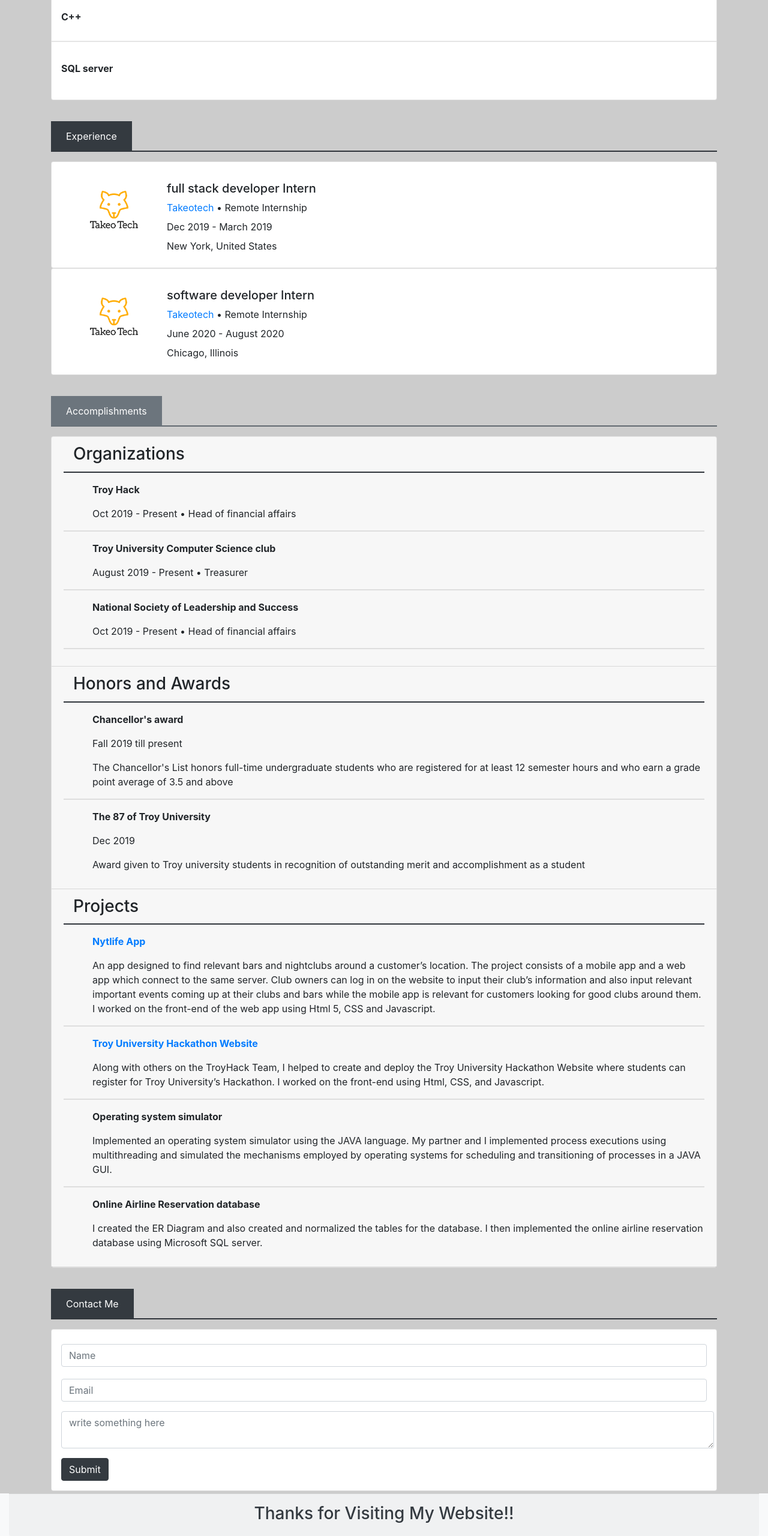
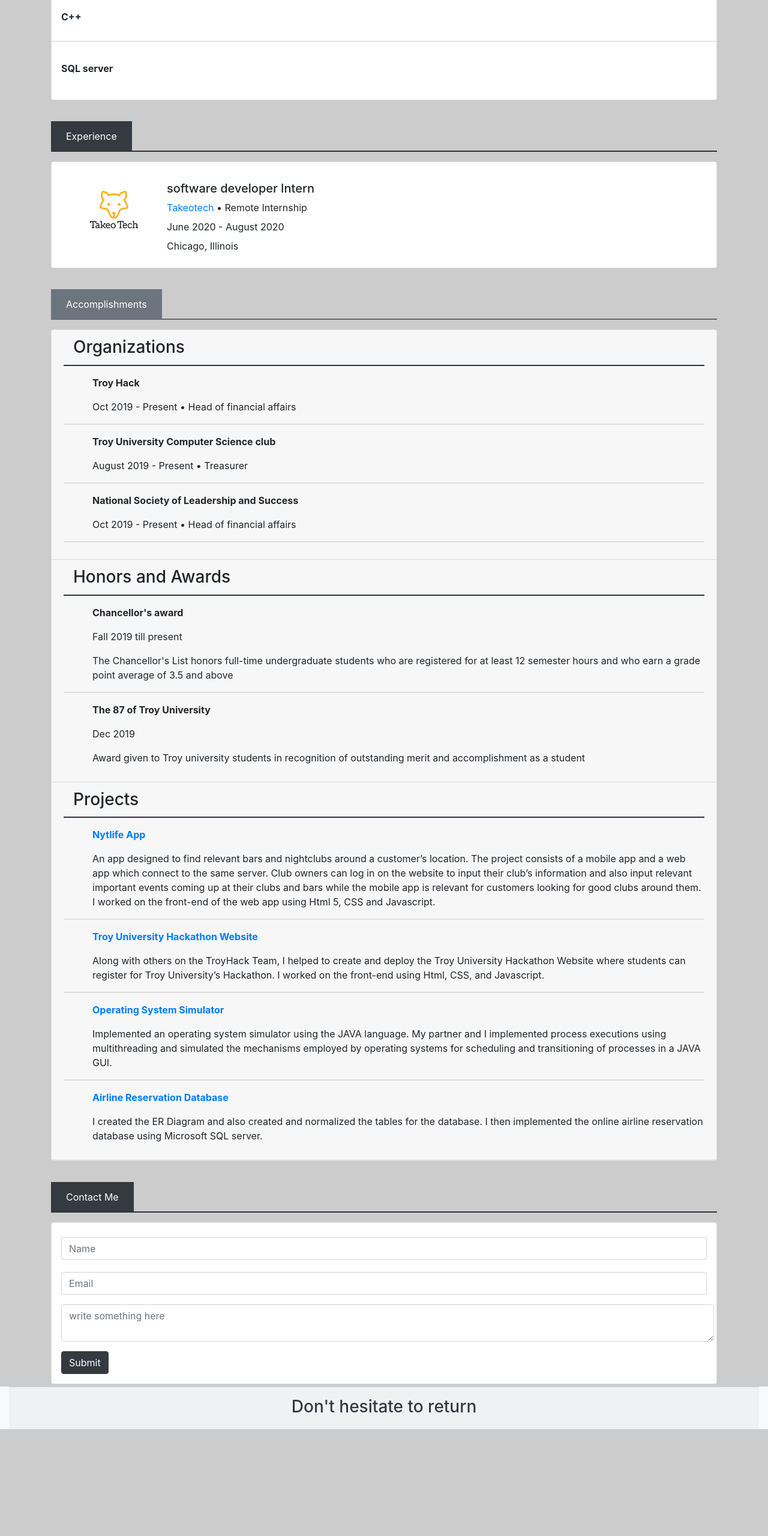
Before and after one commit to bdairo/portfolioWebsite, a plain HTML site: page index.html in a window 1280 px wide. Shown: the part 1623-4183 px from the top of the page at 60% size. After the commit the page ends 4005 px from the top, so only its background shows below. Drawn offline with nearby package versions, Linux system fonts and the light colour scheme.

Commit message:
Updated Projects and added form submission functionality

```diff
--- a/index.html.html
+++ b/index.html
@@ -145,17 +145,17 @@
             <div class="container mt-5">
                 <span class= "bg-dark text-white"> Experience</span>
                 <hr class= "bg-dark">
-                <div class="row">
+               <!-- <div class="row">
                     <div class="col">
                         <div class="card bg-white">
                                 <div class="media p-3">
-                                    <a href="https://www.takeotech.com/">
+                                    <a href="http://tribalchat.me/">
                                          <img  src="takeotech.png" width="80" class="img-fluid mx-5 my-3 py-3" alt="takeotech logo">
                                    </a>
                                     <div class="media-body mt-3">
 
-                                      <h5 class="mt-0">full stack developer Intern</h5>
-                                      <p class="mb-2">  <a href="https://www.takeotech.com/"> Takeotech </a> • Remote Internship</p>
+                                      <h5 class="mt-0">software developer Intern</h5>
+                                      <p class="mb-2">  <a href="http://tribalchat.me/"> Tribal Chat</a> • Remote Internship</p>
                                       <p class="mb-2">Dec 2019 - March 2019</p>
                                       <p class="mb-2"> New York, United States</p>
                                     </div>
@@ -166,7 +166,7 @@
 
 
 
-                </div>
+                </div>-->
 
                 <div class="row">
                     <div class="col">
@@ -247,11 +247,11 @@
                                     <p class="ml-5">Along with others on the TroyHack Team, I helped to create and deploy the Troy University Hackathon Website where students can register for Troy University’s Hackathon. I worked on the front-end using Html, CSS, and Javascript. </p>
                                     <hr>
 
-                                    <p class="ml-5"> <strong>Operating system simulator	</strong>	</p>
+                                    <p class="ml-5"> <strong> <a href="https://github.com/bdairo/Operating-System-Simulator"> Operating System Simulator </a> </strong>	</p>
                                     <p class="ml-5">Implemented an operating system simulator using the JAVA language. My partner and I implemented process executions using multithreading and simulated the mechanisms employed by operating systems for scheduling and transitioning of processes in a JAVA GUI. </p>
                                     <hr>
 
-                                    <p class="ml-5"> <strong>	Online Airline Reservation database</strong>	</p>
+                                    <p class="ml-5"> <strong> <a href="https://github.com/bdairo/airline-reservation-database"> Airline Reservation Database </a> </strong>	</p>
                                     <p class="ml-5">I created the ER Diagram and also created and normalized the tables for the database. I then implemented the online airline reservation database using Microsoft SQL server. </p>
 
 
@@ -273,26 +273,34 @@
                 <hr class="bg-dark">
                 <div class="row">
                     <div class="col">
+                        <form action="https://getform.io/f/ee4ff540-786d-433e-82ca-edb8e2b3cabf" method="POST">
                             <div class=" card bg-white">
 
                                 <div class="form-group mt-4 pl-3 pr-3">
-                                <input type="text" placeholder= "Name" class= "form-control">
+                                    <input type="text" name="name" placeholder= "Name" class= "form-control">
                                 </div>
 
                                 <div class="form-group mt-1 pl-3 pr-3">
-                                <input type="text" placeholder= "Email" class= "form-control">
+                                    <input type="text" name="email" placeholder= "Email" class= "form-control">
                                 </div>
                                 <div class="form-group pl-3 pr-1">
-                                <textarea class="form-control" placeholder="write something here"></textarea>
+                                    <textarea class="form-control" name="message"  placeholder="write something here"></textarea>
                                 </div>
                                 <div class="form-group pl-3 pr-1">
                                     <button type="submit" class="btn btn-dark text-white">Submit</button>
                                 </div>
                             </div>
+
+                          </form>
+
                     </div>
                 </div>
             </div>
         </div>
+
+
+
+
 
 
     <!--End of page-->
@@ -300,7 +308,7 @@
     <div class="row">
         <div class="col">
             <div class="card-footer text-dark text-center pt-3">
-                <h3>Thanks for Visiting My Website!!</h3>
+                <h3>Don't hesitate to return</h3>
             </div>
         </div>
     </div>
```
Lines whose indentation alone changed are shown as unchanged.
